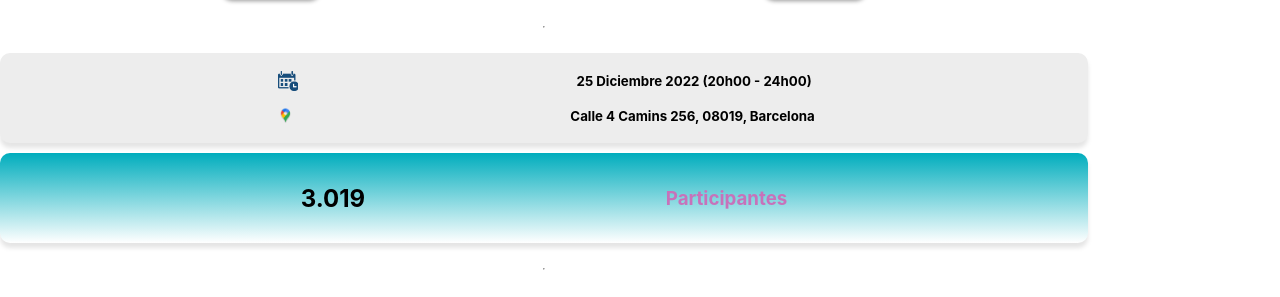
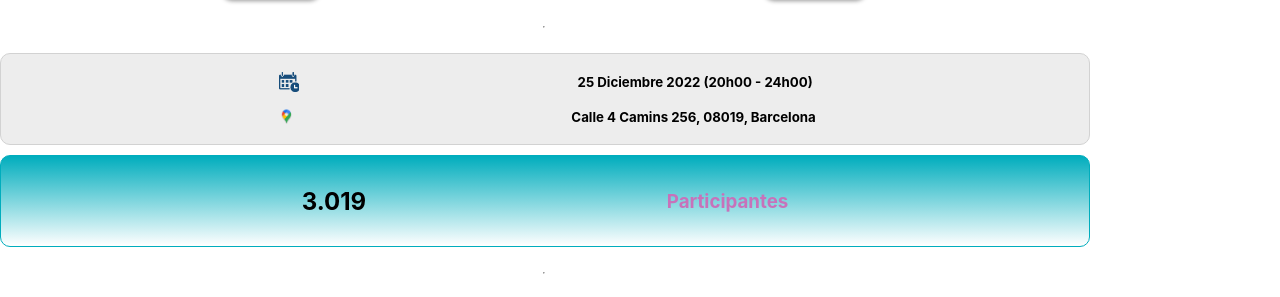
Before and after one commit to a-collado/PW1---Open-Events, a Vue app: page /event in a window 1280 px wide. Shown: the part 423-720 px from the top of the page. Built offline with nearby package versions, Linux system fonts and the light colour scheme; a web font is replaced by a local one.

Commit message:
event terminado pero no va pc

```diff
--- a/src/components/Event.vue
+++ b/src/components/Event.vue
@@ -154,8 +154,8 @@ h3.pink{
     margin-top: 5px;
     border-radius: 10px;
     background-color: rgb(237, 237, 237);
+    border: 1px solid rgb(210, 210, 210);
     display: flex;
-    filter: drop-shadow(0px 5px 2px rgba(0, 0, 0, 0.1))
 }
 
 .rectangle_gradient {
@@ -164,8 +164,8 @@ h3.pink{
     margin-top: 10px;
     border-radius: 10px;
     background: linear-gradient(#00ADBD, #ffffff);
+    border: 1px solid #00ADBD;
     display: flex;
-    filter: drop-shadow(0px 5px 2px rgba(0, 0, 0, 0.1))
 }
 
 .profile_pic_message{
@@ -288,13 +288,14 @@ h3.pink{
     justify-content: space-around;
 }
 
-@media (min-width: 437px) {
-    .helper_box.rectangle_gradient, .helper_box.rectangle_gray{
-        width:100%;
+
+@media  screen and (min-width: 768px) {
+    helper_box.rectangle_gradient{
+        width:768px;
         display: flex;
+        flex-direction: row;
         align-items: center;
-        justify-content: space-evenly;
-        flex-direction: row;
+        justify-content: space-between;
     }
 }
 </style>
```
